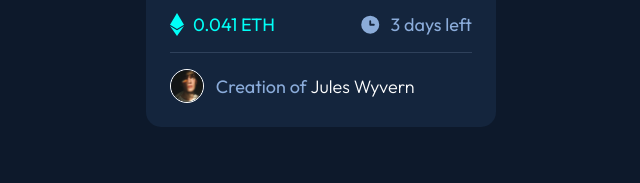
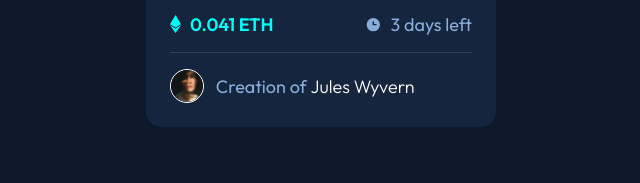
Before and after one commit to rudimediaz/fem-nft-preview-card, a website built with Vite: page index.html in a window 1280 px wide. Shown: the part 562-745 px from the top of the page, 319-959 px from the left. Built offline with nearby package versions, Linux system fonts and the light colour scheme.

Commit message:
fix: status alignment

```diff
--- a/styles.css
+++ b/styles.css
@@ -150,6 +150,7 @@ pre {
 .item-status {
   display: flex;
   justify-content: space-between;
+  align-items: baseline;
 }
 
 .item-status .item-status__content {
@@ -160,6 +161,7 @@ pre {
 
 .item-price > span {
   color: var(--cyan-1);
+  font-weight: 600;
 }
 
 .item-exp {
```
